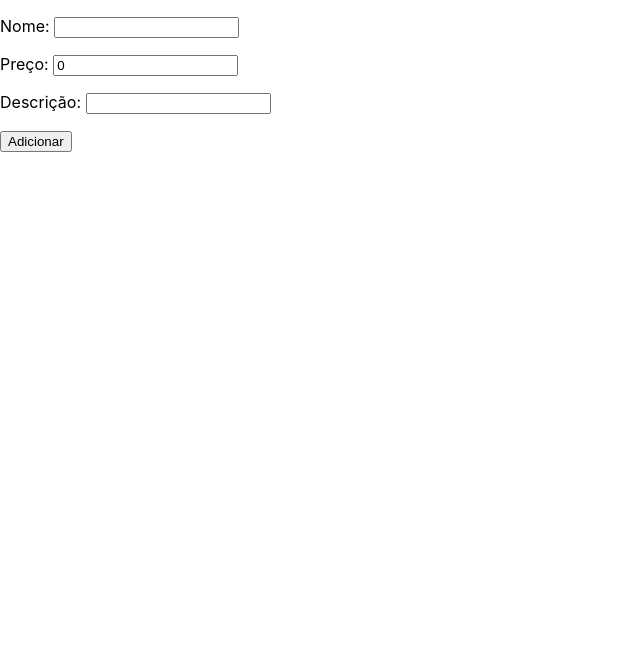
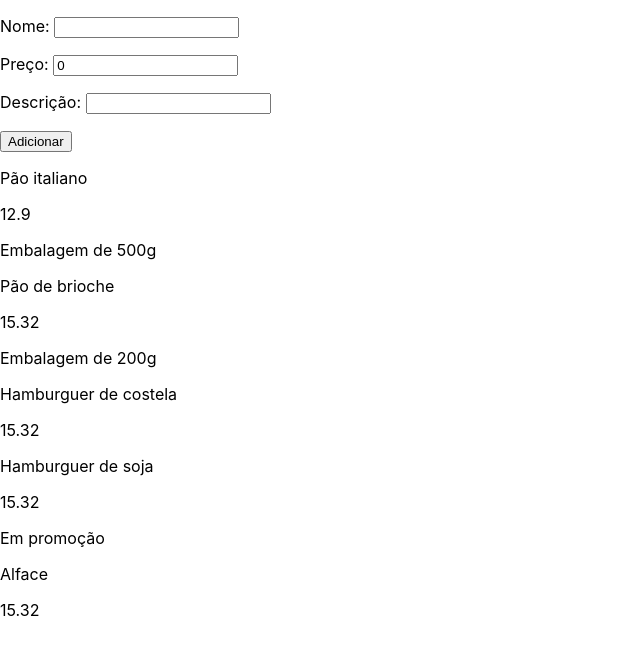
Before and after one commit to Maiconds/learning-react, a React (Create React App) app: page / in a window 1280 px wide. Shown: the top 654 px of the page, without its empty margins (0-640 px from the left). Built offline with nearby package versions, Linux system fonts and the light colour scheme; data requests are answered from the project's data file.

Commit message:
Solution step-04

```diff
--- a/src/components/productregister/ProductRegister.jsx
+++ b/src/components/productregister/ProductRegister.jsx
@@ -1,5 +1,6 @@
 import React, { Component } from 'react';
 import Product from '../product/Product';
+import { getAllProducts } from '../../services/productServices';
 
 class ProductRegister extends Component {
   constructor(props) {
@@ -10,6 +11,13 @@ class ProductRegister extends Component {
       description: '',
       products: []
     };
+  }
+
+  componentDidMount() {
+    getAllProducts()
+      .then(products => this.setState({
+        products
+      }));
   }
 
   change = (e, field) => {
```
